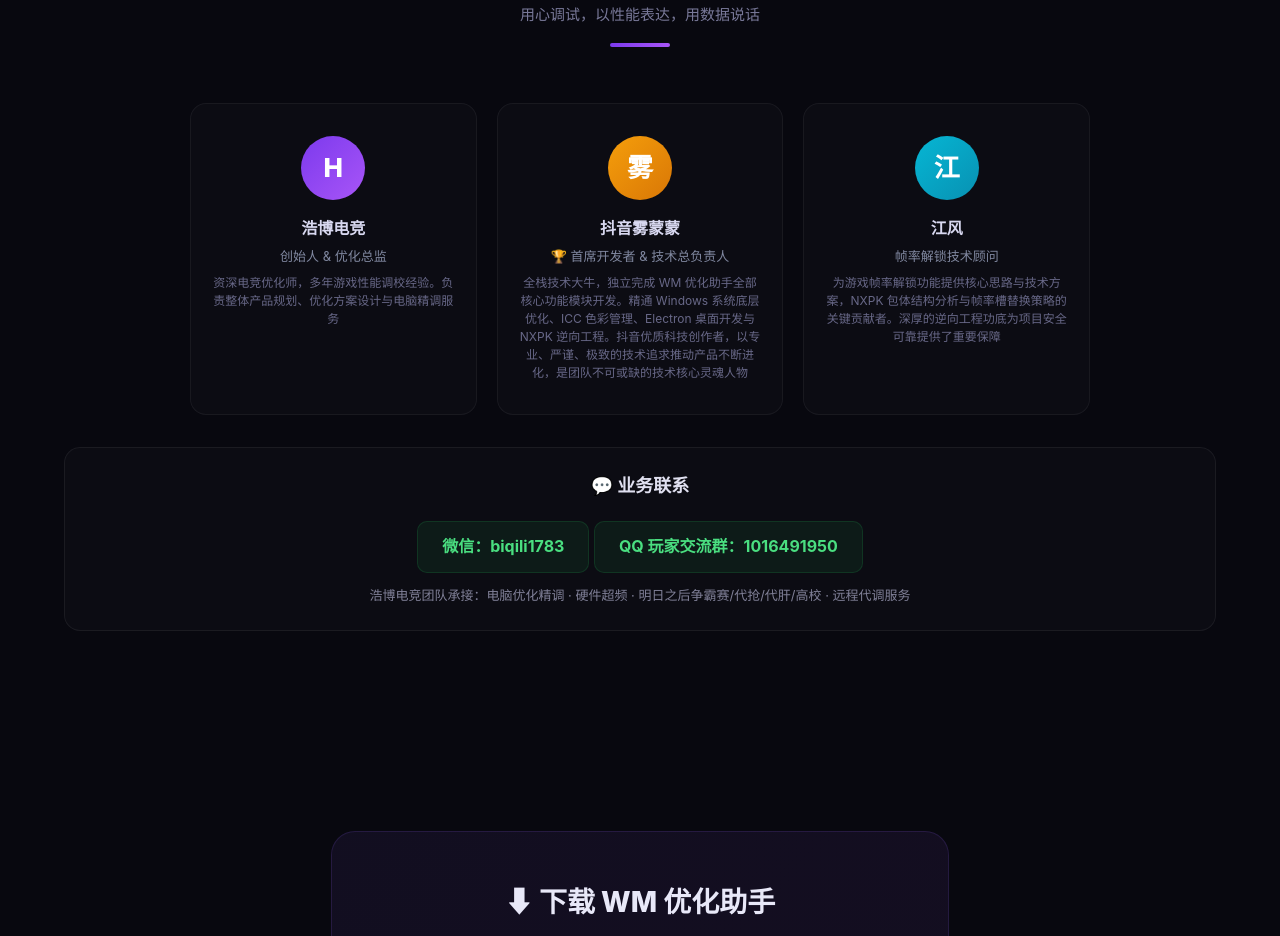
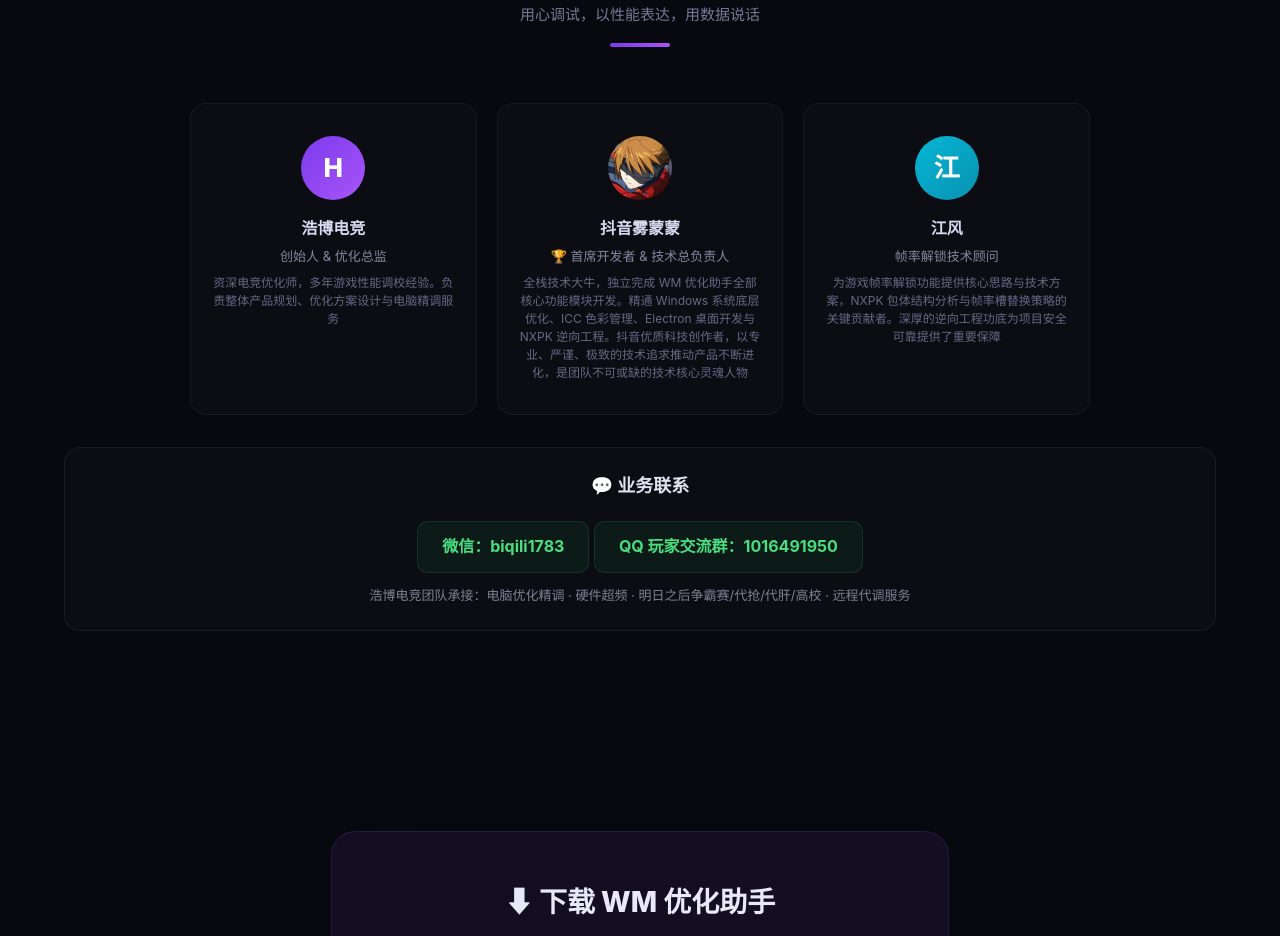
Before and after one commit to Oyrs-666/wm-optimizer, a website: page index.html in a window 1280 px wide. Shown: the part 4919-5855 px from the top of the page. Drawn offline with Linux system fonts and the light colour scheme.

Commit message:
雾蒙蒙头像改为真实照片

```diff
--- a/index.html
+++ b/index.html
@@ -290,7 +290,7 @@
         <div class="team-desc">资深电竞优化师，多年游戏性能调校经验。负责整体产品规划、优化方案设计与电脑精调服务</div>
       </div>
       <div class="team-card">
-        <div class="team-avatar av2">雾</div>
+        <img src="team-wmm.jpg" class="team-avatar" style="width:64px;height:64px;border-radius:50%;object-fit:cover" alt="雾蒙蒙">
         <div class="team-name">抖音雾蒙蒙</div>
         <div class="team-role">🏆 首席开发者 & 技术总负责人</div>
         <div class="team-desc">全栈技术大牛，独立完成 WM 优化助手全部核心功能模块开发。精通 Windows 系统底层优化、ICC 色彩管理、Electron 桌面开发与 NXPK 逆向工程。抖音优质科技创作者，以专业、严谨、极致的技术追求推动产品不断进化，是团队不可或缺的技术核心灵魂人物</div>
```
